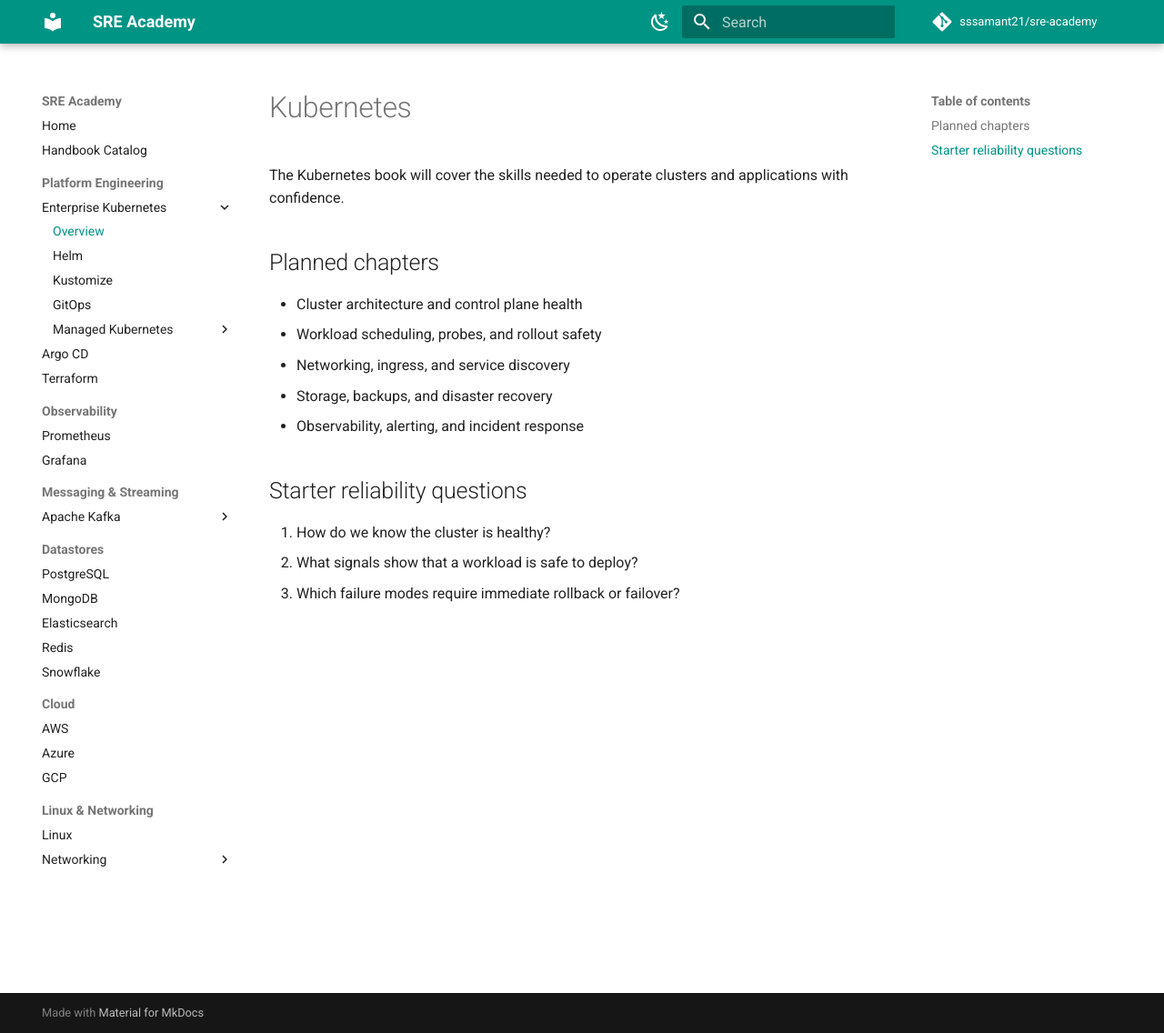
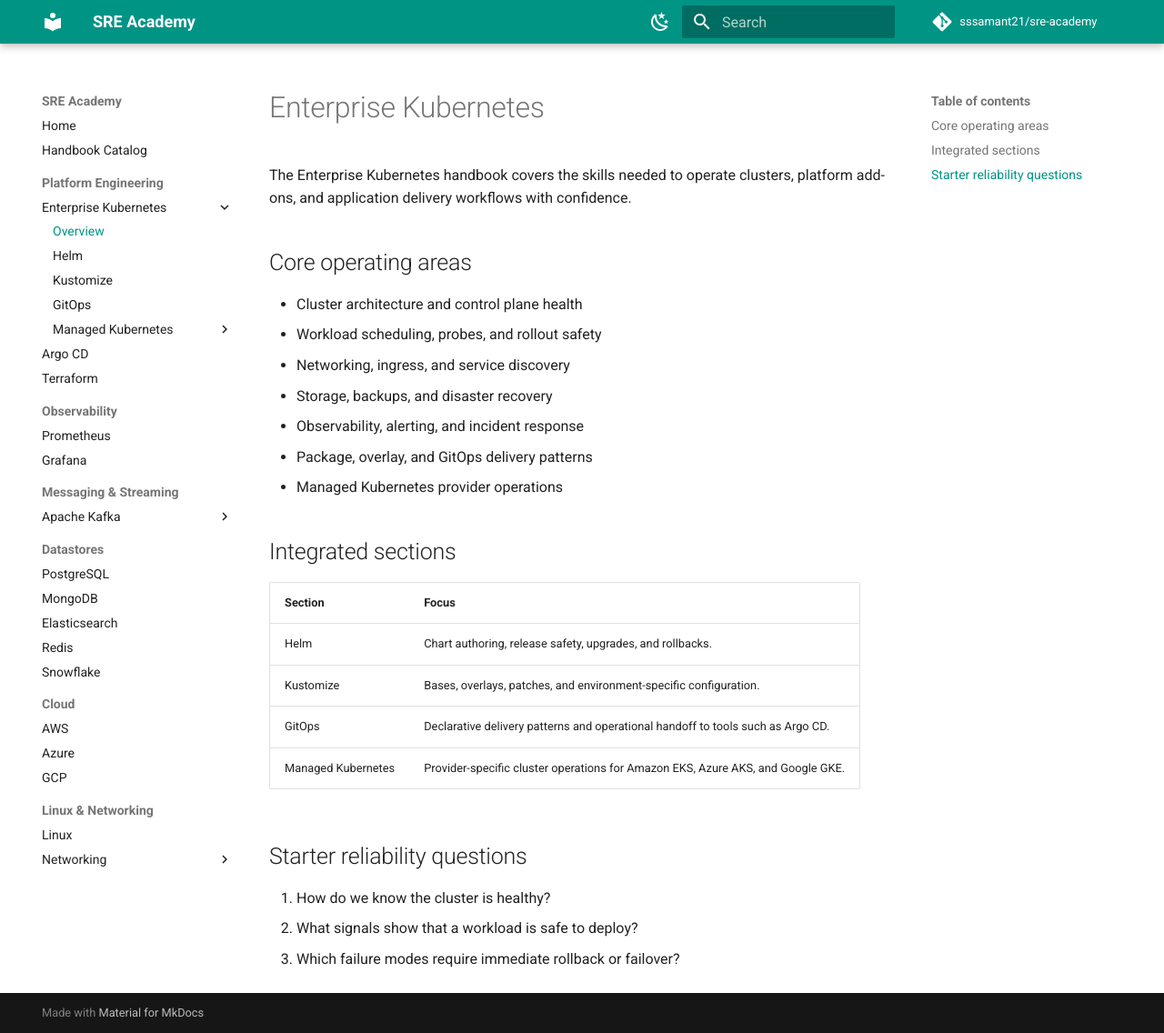
Before and after one commit to sssamant21/sre-academy, an MkDocs documentation site: the page built from docs/books/kubernetes/index.md, in a window 1280 px wide and 1136 px high. Shown: the whole window at 91% size. Built offline with MkDocs 1.6.1 and Material for MkDocs 9.7.7, drawn with Linux system fonts in a browser that asks for light colours; comment, search, counter and statistics services are not loaded.

Commit message:
Refocus Kubernetes as enterprise handbook

```diff
--- a/docs/books/kubernetes/index.md
+++ b/docs/books/kubernetes/index.md
@@ -1,14 +1,25 @@
-# Kubernetes
+# Enterprise Kubernetes
 
-The Kubernetes book will cover the skills needed to operate clusters and applications with confidence.
+The Enterprise Kubernetes handbook covers the skills needed to operate clusters, platform add-ons, and application delivery workflows with confidence.
 
-## Planned chapters
+## Core operating areas
 
 - Cluster architecture and control plane health
 - Workload scheduling, probes, and rollout safety
 - Networking, ingress, and service discovery
 - Storage, backups, and disaster recovery
 - Observability, alerting, and incident response
+- Package, overlay, and GitOps delivery patterns
+- Managed Kubernetes provider operations
+
+## Integrated sections
+
+| Section | Focus |
+| --- | --- |
+| Helm | Chart authoring, release safety, upgrades, and rollbacks. |
+| Kustomize | Bases, overlays, patches, and environment-specific configuration. |
+| GitOps | Declarative delivery patterns and operational handoff to tools such as Argo CD. |
+| Managed Kubernetes | Provider-specific cluster operations for Amazon EKS, Azure AKS, and Google GKE. |
 
 ## Starter reliability questions
 
```
